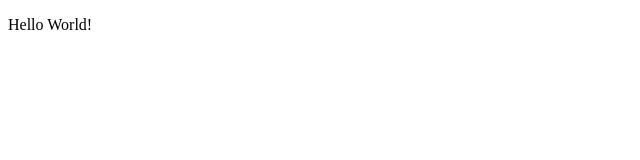
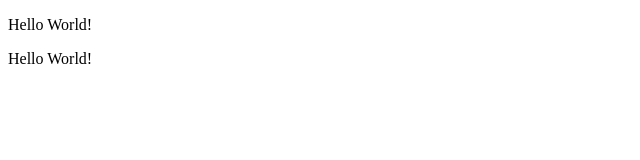
Before and after one commit to tylerblair/Github, a plain HTML site: page Github/index.html in a window 1280 px wide. Shown: the full height of the page, 0-640 px from the left. Drawn offline with Linux system fonts and the light colour scheme.

Commit message:
i added some stuff

```diff
--- a/Github/index.html
+++ b/Github/index.html
@@ -5,6 +5,7 @@
 	<meta charset="utf-8" />
 </head>
 <body>
- <p>Hello World!</p>
+    <p>Hello World!</p><p>Hello World!</p>
+
 </body>
 </html>
```
